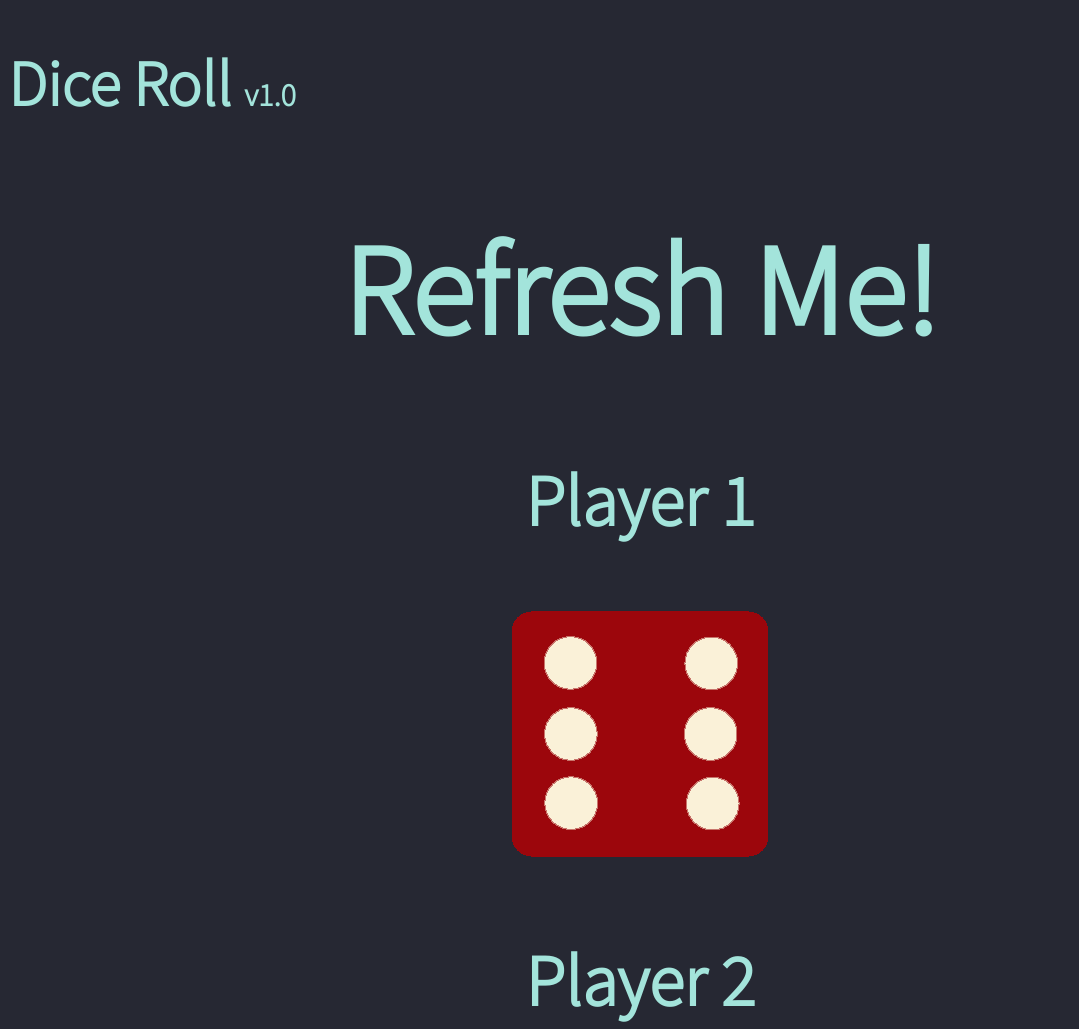
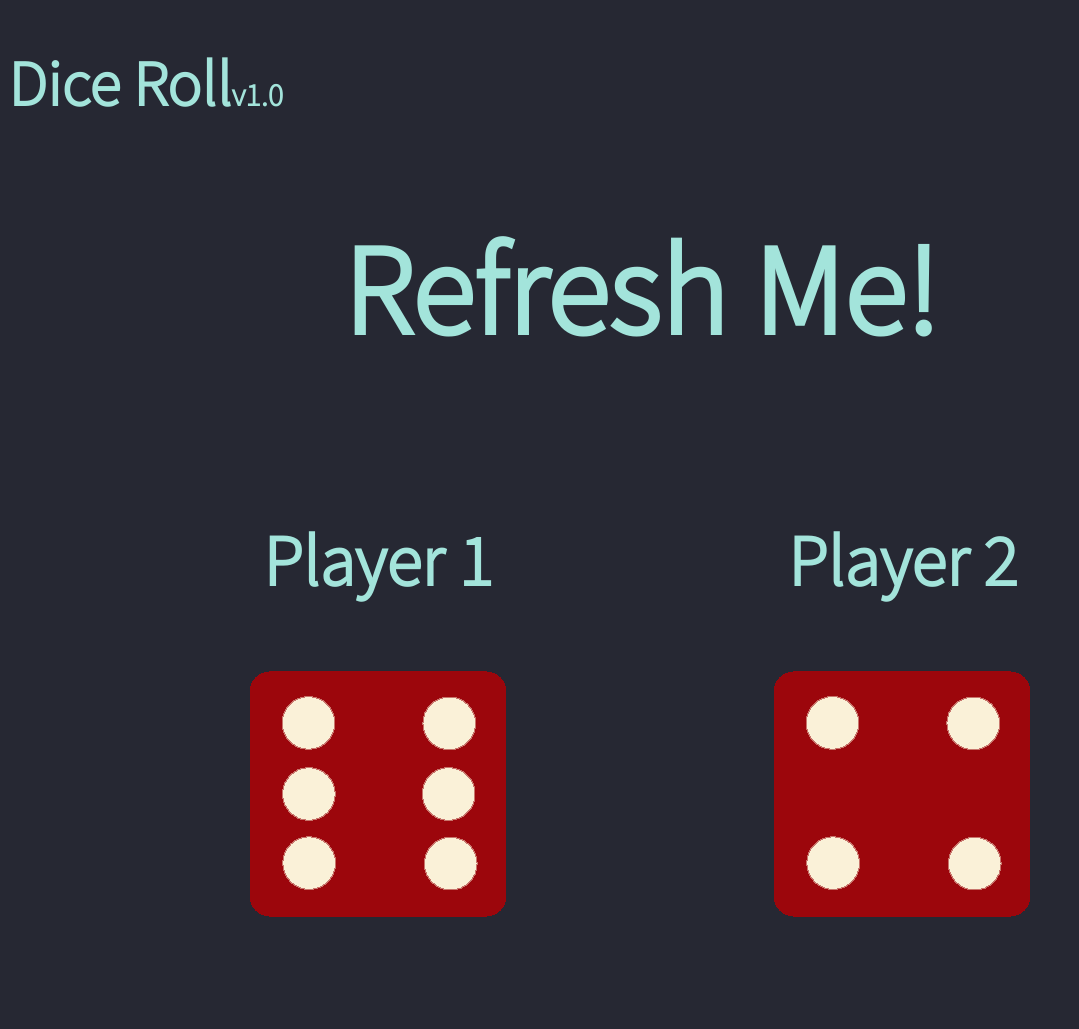
Before and after one commit to julian31186/DiceRollSite, a plain HTML site: page index.html in a window 1280 px wide. Shown: the top 1029 px of the page, without its empty margins (0-1079 px from the left). After the commit the page ends 947 px from the top, so only its background shows below. Drawn offline with Linux system fonts and the light colour scheme.

Commit message:
Added Dice

```diff
--- a/index.html
+++ b/index.html
@@ -16,8 +16,6 @@
         <link rel="icon" href="assets/dice6.png"
     </head>
 
-    <script src="index.js" async defer></script>
-
     <body class ="body">
        <h1 class="main">Dice Roll <span class="version">v1.0</span></h1>
 
@@ -25,18 +23,24 @@
     <div class="refresh">
             <h1>Refresh Me!</h1>
         <div class ="dice">
-            <div class="player1">
-                <h2>Player 1</h2>
-                <img src="assets/dice6.png">
-            </div>
+             <h2>Player 1</h2>
+            <img class ="img1" src="assets/dice6.png">
+        </div>
 
-            <div class="player2">
-                 <h2>Player 2</h2>
-                 <img src="assets/dice6.png">
-            </div>
+        <div class="dice">
+             <h2>Player 2</h2>
+              <img class="img2" src="assets/dice6.png">
         </div>
+
+
+
+        <!--<h3 class="creds" ><a class="creds" href="https://julianelmasry.me/">www.julianelmasry.me</a></h3>-->
+
+
+
     </div>
 
+    <script src="index.js" async defer></script>
 
 
 
--- a/index.js
+++ b/index.js
@@ -0,0 +1,16 @@
+
+
+//Dice One
+var numberOne =Math.floor(1 + Math.random()*6);
+var randomDiceImage = "dice" + numberOne + ".png";
+var randomImageSource = "assets/" + randomDiceImage;
+var image1 = document.querySelectorAll("img")[0];
+image1.setAttribute("src",randomImageSource);
+
+
+//Dice Two
+var numberTwo =Math.floor(1 + Math.random()*6);
+var randomDiceImage = "dice" + numberTwo + ".png";
+var randomImageSource = "assets/" + randomDiceImage;
+var image2 = document.querySelectorAll("img")[1];
+image2.setAttribute("src",randomImageSource);
--- a/styles.css
+++ b/styles.css
@@ -6,11 +6,11 @@
     font-family: 'Source Sans Pro', sans-serif;
     font-size:4rem;
     color:#A3E4DB;
-
-
+    display:flex;
 }
 
 .version {
+    margin-top:2rem;
     font-size:2rem;
 
 }
@@ -20,15 +20,22 @@
     color:#A3E4DB;
     text-align:center;
 
-
 }
 
 .dice {
     font-family: 'Source Sans Pro', sans-serif;
     font-size:3rem;
     color:#A3E4DB;
+    display:inline-block;
+    margin-left:8rem;
+    margin-right:8rem;
 }
 
-.inline {
-    display:inline-flex;
+
+
+.creds{
+    font-family: 'Source Sans Pro', sans-serif;
+    color:#A3E4DB;
+    font-size:1.7rem;
+    margin-top:24%;
 }
```
